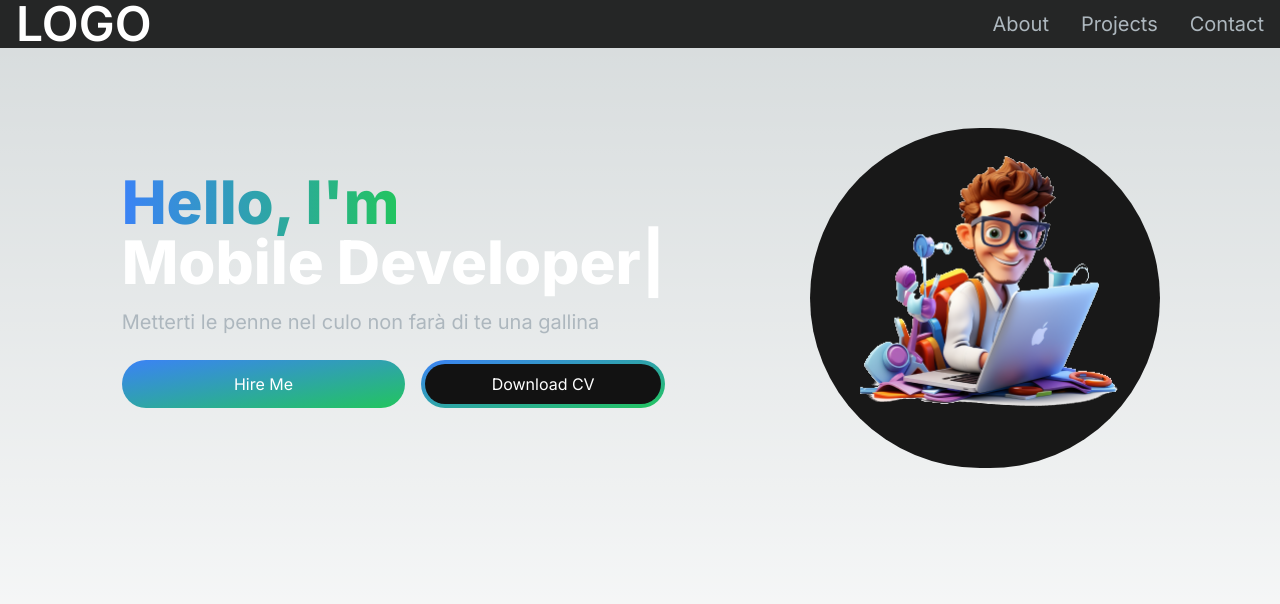
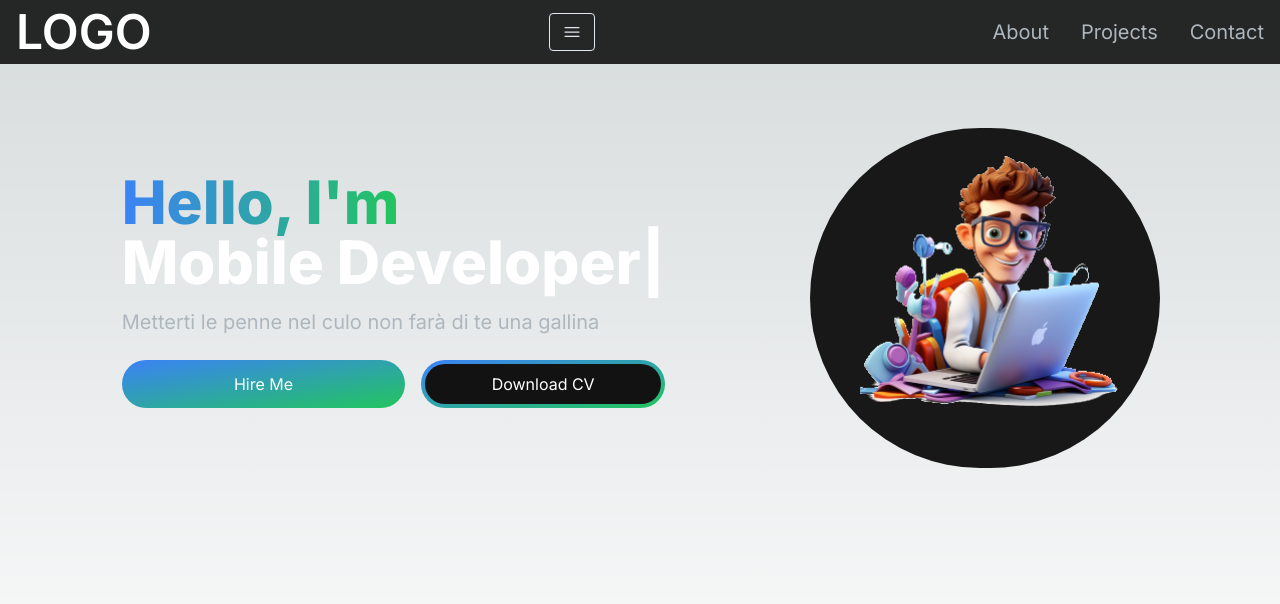
Before and after one commit to Desko95/portfolio-website, a Next.js app: page / in a window 1280 px wide. Shown: the top 604 px of the page. Built offline with nearby package versions, Linux system fonts and the light colour scheme.

Commit message:
MenuOverlay.jsx creation

```diff
--- a/app/components/Navbar.jsx
+++ b/app/components/Navbar.jsx
@@ -2,7 +2,7 @@
 import Link from 'next/link';
 import React, { useState }from 'react';
 import NavLink from './NavLink';
-import { Bars3Icon, XmarkIcon } from "@heroicons/react/24/solid";
+import { Bars3Icon, XMarkIcon } from "@heroicons/react/24/solid"
 
 const NavLinks = [
   {
@@ -24,19 +24,19 @@
 
   return (
     <nav className='fixed top-0 left-0 right-0 z-10 bg-[#121212] bg-opacity-90'>
-      <div className='flex flex-wrap items-center justify-between mx-auto px-4'>
+      <div className='flex flex-wrap items-center justify-between mx-auto px-4 py-2'>
         <Link href={'/'} className='text-2xl md:text-5xl text-white font-semibold'>
           LOGO
         </Link>
         <div className='mobile-menu block md:hidden:'>
           {
-            navbarOpen ? (
-              <button className='flex items-center px-3 py-2 border rounded border-slate-200 text-slate-200 hover:text-white hover:border-white'>
+            !navbarOpen ? (
+              <button onClick={() => setNavbarOpen(true)} className='flex items-center px-3 py-2 border rounded border-slate-200 text-slate-200 hover:text-white hover:border-white'>
                 <Bars3Icon className='h-5 w-5'/>
               </button>
             ) : (
-              <button>
-
+              <button onClick={() => setNavbarOpen(false)} className='flex items-center px-3 py-2 border rounded border-slate-200 text-slate-200 hover:text-white hover:border-white'>
+                <XMarkIcon className='h-5 w-5'/>
               </button>
             )
           }
--- a/app/page.js
+++ b/app/page.js
@@ -7,7 +7,7 @@
   return (
     <main className="flex min-h-screen flex-col bg-b[#121212]">
       <Navbar />
-      <div class="container mt-24 mx-auto px-12 py-4">
+      <div className="container mt-24 mx-auto px-12 py-4">
         <HeroSection />
      </div>
     </main>
```
Also changed, not shown: app/components/MenuOverlay.jsx (added).
